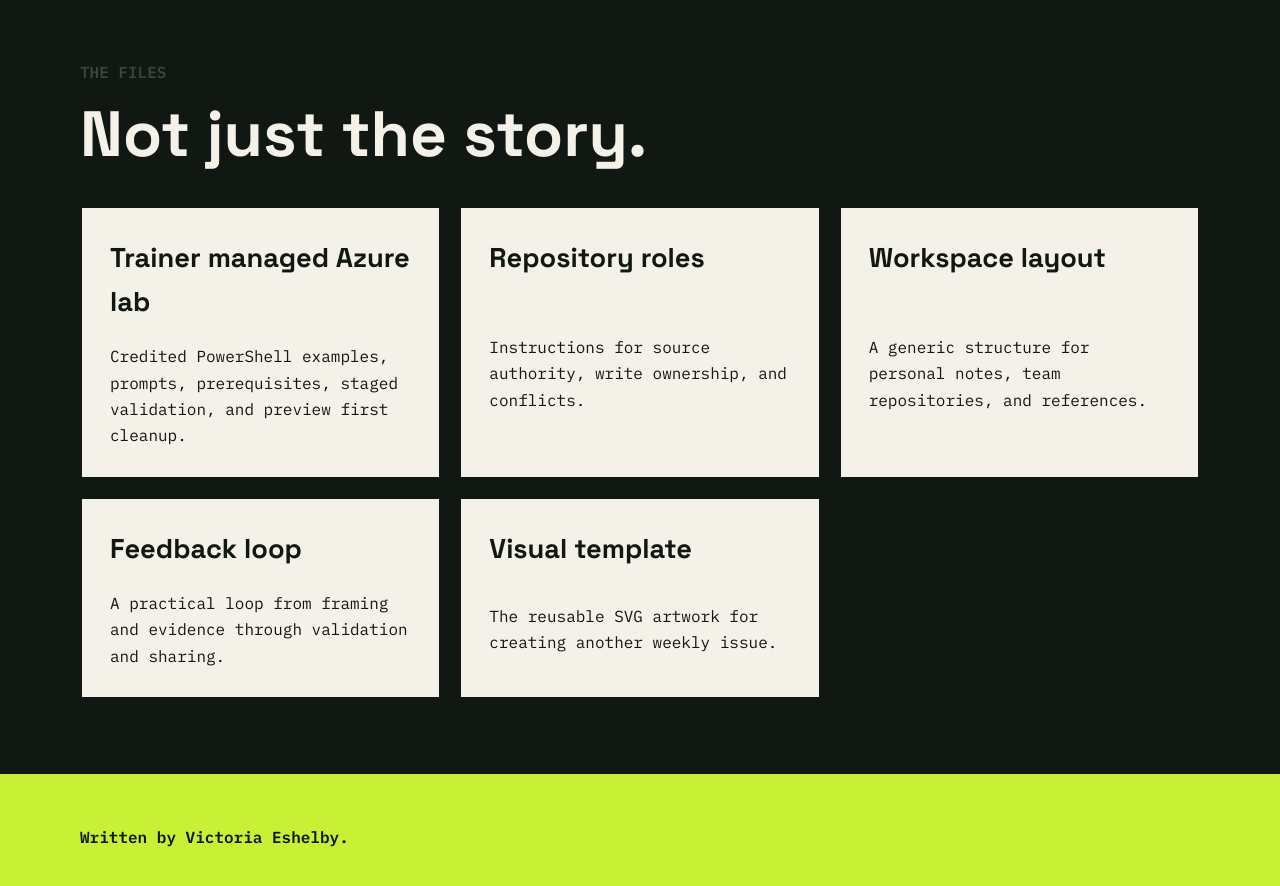
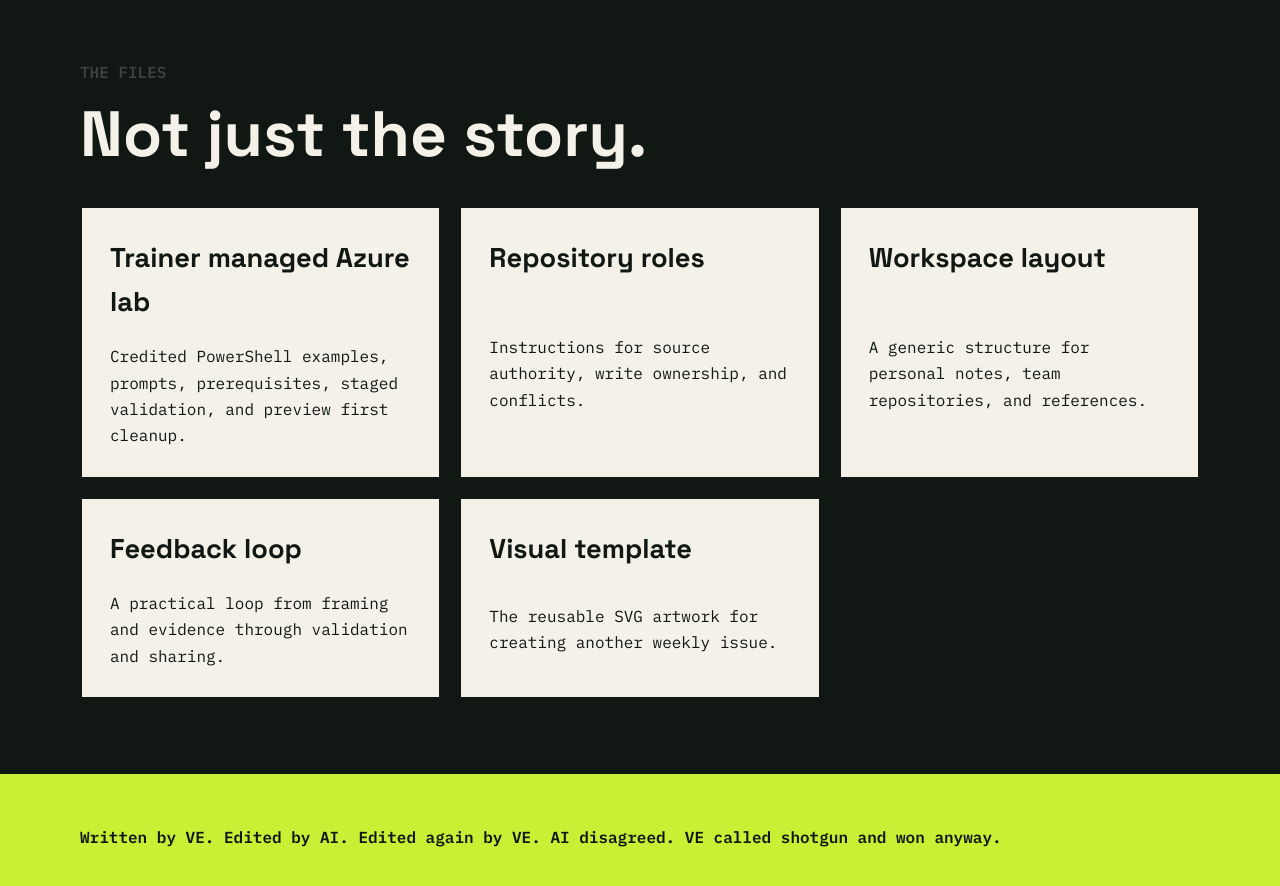
Before and after one commit to VEshelbyMTT/today-ai-learned, a Jekyll site: the page built from index.md, in a window 1280 px wide and 900 px high, scrolled down 2255 px. Shown: the top 886 px of the window. Built offline with Jekyll 4.4.1, drawn with Linux system fonts in a browser that asks for light colours.

Commit message:
Give the footer Victoria's actual voice
Replace the plain byline with a playful account of the human and AI editing order.

Co-authored-by: Copilot <223556219+Copilot@users.noreply.github.com>

```diff
--- a/_layouts/default.html
+++ b/_layouts/default.html
@@ -29,7 +29,7 @@
     </main>
 
     <footer class="site-footer">
-      <p>Written by Victoria Eshelby.</p>
+      <p>Written by VE. Edited by AI. Edited again by VE. AI disagreed. VE called shotgun and won anyway.</p>
     </footer>
   </body>
 </html>
```
